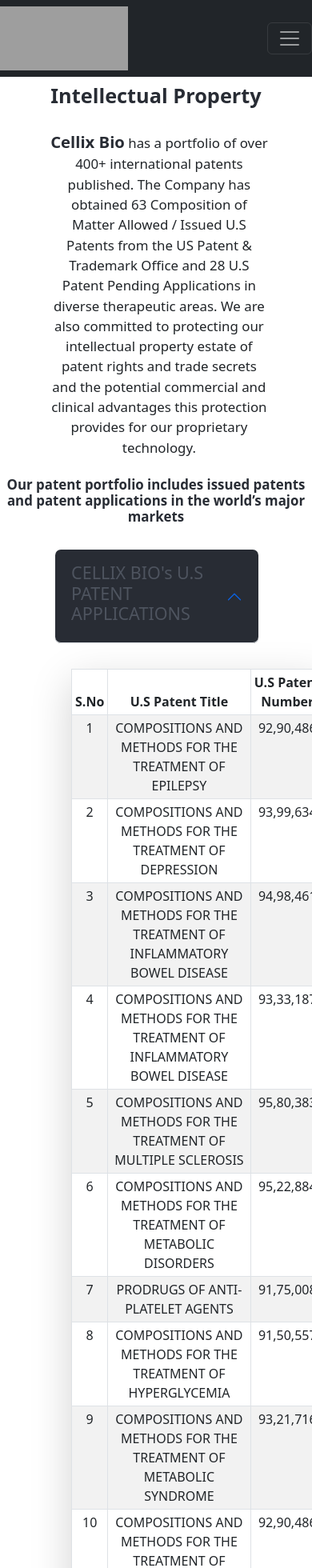
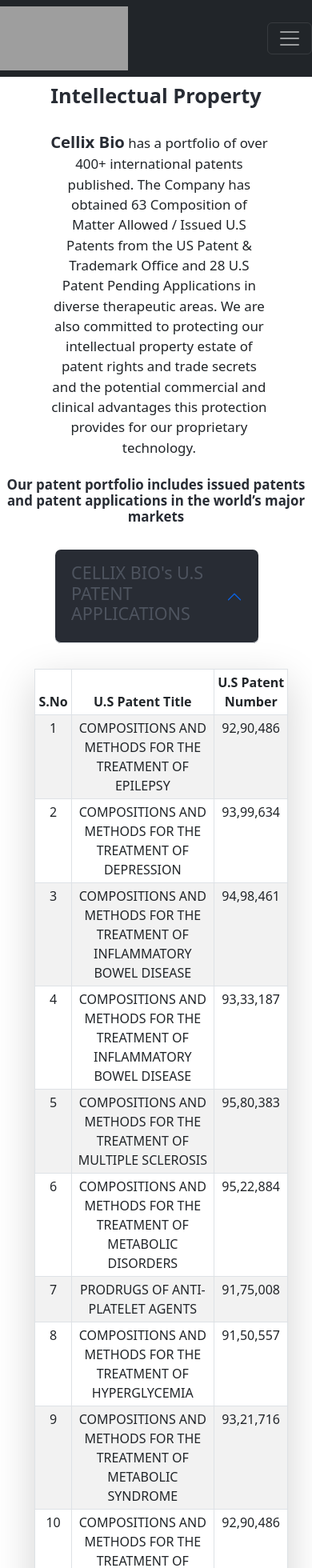
Before and after one commit to Harshamasina/Cellix_Bio, a React (Create React App) app in the folder cellixbio/: page /IP in a window 390 px wide. Shown: the top 1960 px of the page at 80% size. Built offline with nearby package versions, Linux system fonts and the light colour scheme; grey boxes are pictures that could not be loaded.

Commit message:
responsive

```diff
--- a/cellixbio/src/App.css
+++ b/cellixbio/src/App.css
@@ -22,6 +22,12 @@ body{
 .Navbutton{
   margin-left: 0.5rem;
   display: flex;
+}
+@media screen and (max-width: 600px) {
+  .Navform {
+width: 80% !important;
+margin-left: 7% !important;
+  }
 }
 
 .About{
@@ -245,6 +251,13 @@ body{
     font-size: 3vh;
   }
 } */
+@media screen and (max-width: 600px) {
+  .IPAB {
+    /* font-size: 3vh; */
+    margin-left: -18% !important;
+  }
+}
+
 
 
 .PLContainer{
@@ -372,12 +385,22 @@ tbody,thead{
   text-align: center;
   font-weight: bold;
 }
+@media screen and (max-width: 600px) {
+  .Lh2 {
+    margin-left: 1% !important;
+  }
+}
 
 .Ptable{
   width: 65% !important;
   margin-left: 18% !important;
   margin-top: 2% !important;
   box-shadow:0 1rem 3rem rgba(0,0,0,.175)!important;
+}
+@media screen and (max-width: 600px) {
+  .Ptable {
+    margin-left: 1% !important;
+  }
 }
 
 
--- a/cellixbio/src/Components/Navbar/IP.js
+++ b/cellixbio/src/Components/Navbar/IP.js
@@ -18,7 +18,7 @@ function IP(){
             <Accordion defaultActiveKey="0">
                 <Accordion.Item eventKey="0">
                     <Accordion.Header><h4>CELLIX BIO's U.S PATENT APPLICATIONS</h4></Accordion.Header>
-                        <Accordion.Body>
+                        <Accordion.Body className='IPAB'>
                             <Table striped bordered hover size="sm" className='mt-3 shadow-lg'>
                                  <thead>
                         <tr>
@@ -269,7 +269,7 @@ function IP(){
                 </Accordion.Item>
                 <Accordion.Item eventKey="1">
         <Accordion.Header><h4>CELLIX BIO's U.S PATENT PENDING APPLICATIONS</h4></Accordion.Header>
-        <Accordion.Body>
+        <Accordion.Body  className='IPAB'>
                 <Table striped bordered hover className='mt-3 shadow-lg'>
                     <thead>
                         <tr>
--- a/cellixbio/src/Components/Navbar/Navbar.js
+++ b/cellixbio/src/Components/Navbar/Navbar.js
@@ -44,7 +44,7 @@ function NavBar() {
                         <Navbar.Collapse id="navbarScroll">
                             <Nav
                                 className="mr-auto my-2 my-xxl-0"
-                                style={{ maxHeight: '100%' }}
+                                style={{ maxHeight: '100%'}}
                                 navbarScroll
                             >
                                 <Nav.Link as={Link} to="/Home">Home</Nav.Link>
```
Also changed, not shown: 10 other files (tests, documents, lock files or other folders).
